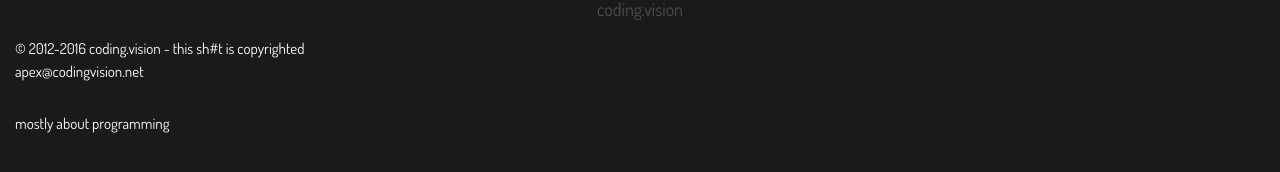
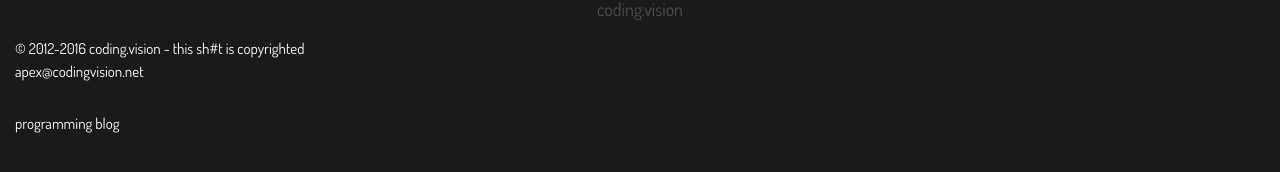
Before and after one commit to Apex95/apex95.github.io, a Jekyll site: the page built from index.html, in a window 1280 px wide and 900 px high, scrolled down 2037 px. Shown: the part 704-876 px from the top of the window. Built offline with Jekyll 4.4.1, drawn with Linux system fonts in a browser that asks for light colours; the list of posts is cut into pages by our own code; comment, search, counter and statistics services are not loaded.

Commit message:
description update

```diff
--- a/_config.yml
+++ b/_config.yml
@@ -9,7 +9,7 @@
 title: coding.vision
 email: JiMwOTc7JiMxMTI7JiMxMDE7JiMxMjA7JiMwNjQ7JiMwOTk7JiMxMTE7JiMxMDA7JiMxMDU7JiMxMTA7JiMxMDM7JiMxMTg7JiMxMDU7JiMxMTU7JiMxMDU7JiMxMTE7JiMxMTA7JiMwNDY7JiMxMTA7JiMxMDE7JiMxMTY7
 description: > # this means to ignore newlines until "baseurl:"
-    mostly about programming
+    programming blog
 baseurl: "" # the subpath of your site, e.g. /blog
 url: "http://www.codingvision.net" # the base hostname & protocol for your site
 #twitter_username: jekyllrb
```
